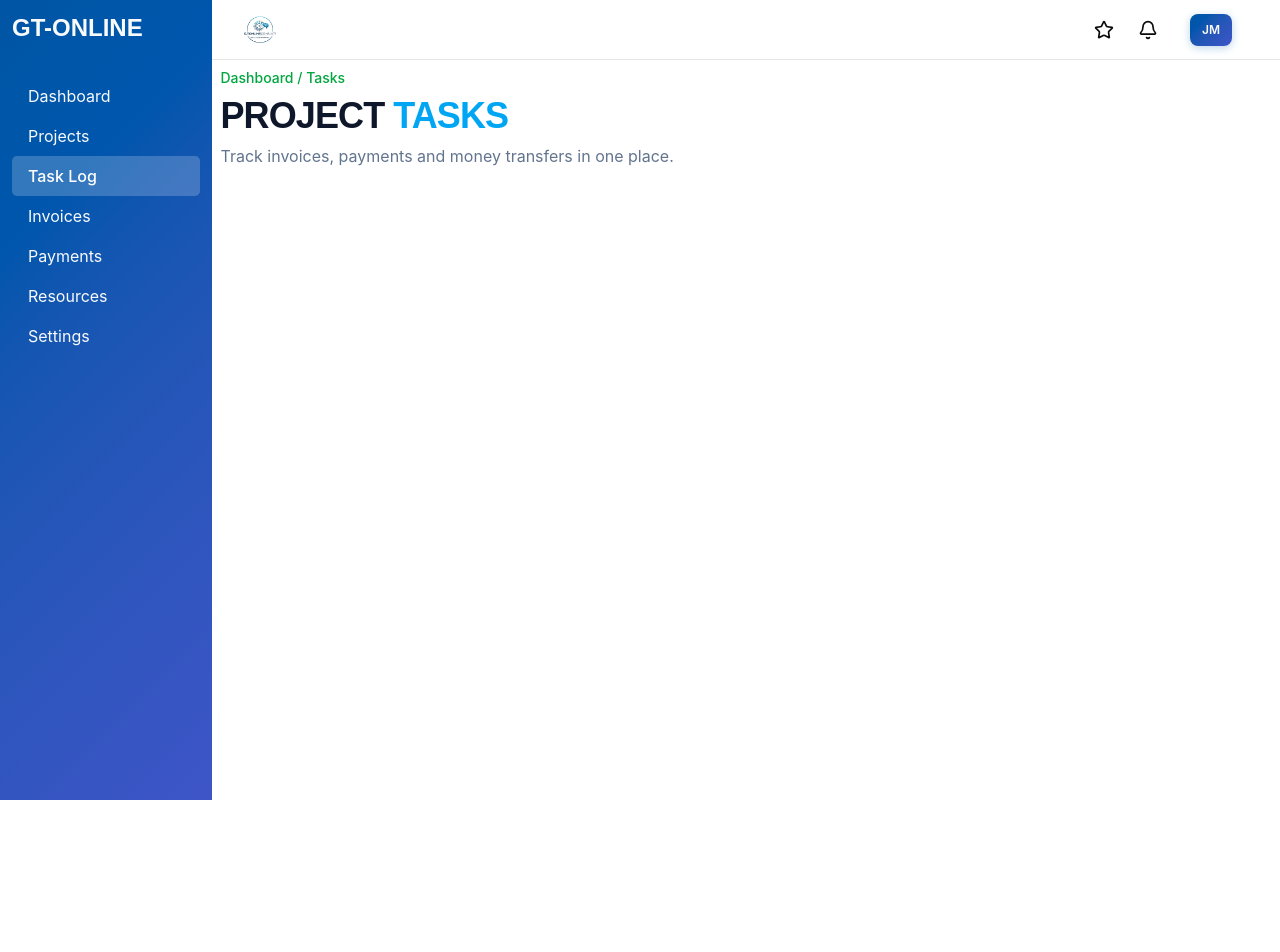
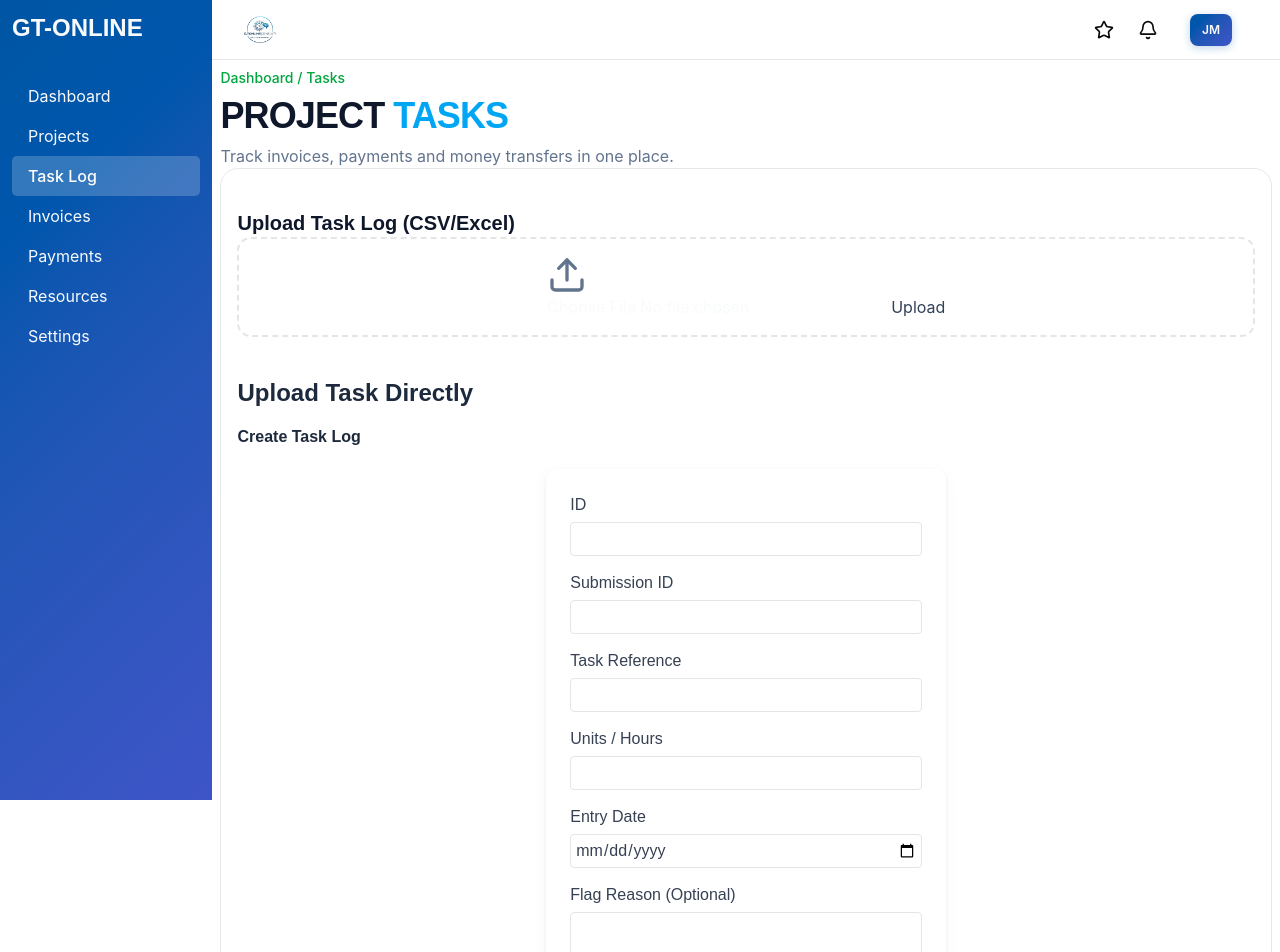
Before and after one commit to arribion/mini-invoice, a React (Vite) app in the folder client/: page /client/tasks in a window 1280 px wide. Shown: the top 952 px of the page. Before the commit the page ends 800 px from the top, so only its background shows below. Built offline with nearby package versions, Linux system fonts and the light colour scheme; no server answers.

Commit message:
updated client task route

```diff
--- a/client/package.json
+++ b/client/package.json
@@ -63,6 +63,7 @@
     "tailwind-merge": "^3.6.0",
     "tw-animate-css": "^1.4.0",
     "vaul": "^1.1.2",
+    "yup": "^1.7.1",
     "zod": "^4.4.3"
   },
   "devDependencies": {
--- a/client/src/components/HeroSection.tsx
+++ b/client/src/components/HeroSection.tsx
@@ -12,12 +12,10 @@ export function HeroSection() {
         backgroundSize: "cover",
         backgroundPosition: "center",
       }}>
-      {/* 1. REMOVED THE SOLID bg-sky-500 DIV THAT WAS BLOCKING THE IMAGE */}
-      {/* 2. OPTIONAL: Keep the gradient overlay, but ensure it uses opacity (e.g., bg-opacity-50) so the image peeks through */}
       <div className="absolute inset-0 bg-sky-950/70" />
 
       <div className="relative mx-auto max-w-7xl px-4 pb-24 sm:px-6 sm:py-32 lg:px-8 lg:py-40">
-        <div className="mx-auto max-w-3xl text-center">
+        <div className="mx-auto max-w-3xl sm:mt-[15em] text-center">
           <h1 className="text-4xl font-extrabold tracking-tight text-primary-foreground sm:text-5xl lg:text-6xl leading-[1.1]">
             GT ONLINE CONSULTANTS
           </h1>
--- a/client/src/components/SettingsOverview.tsx
+++ b/client/src/components/SettingsOverview.tsx
@@ -2,7 +2,7 @@
 export function SettingsOverview() {
   return (
     <>
-      <article>
+      <article className="bg-white shadow-card p-4 rounded-[15px] border text-slate-950">
         <div>
           <h1>Personal Information</h1>
           <p>Update your bio</p>
--- /dev/null
+++ b/client/src/components/client/ExcelPreview.tsx
@@ -0,0 +1,9 @@
+// import React from 'react'
+
+const ExcelPreview = () => {
+  return (
+    <div>ExcelPreview</div>
+  )
+}
+
+export default ExcelPreview
--- /dev/null
+++ b/client/src/components/client/TaskForm.tsx
@@ -0,0 +1,156 @@
+// import React from "react";
+import { useForm } from "react-hook-form";
+import { yupResolver } from "@hookform/resolvers/yup";
+import * as yup from "yup";
+
+// Validation Schema
+const schema = yup.object().shape({
+  id: yup.string().required("ID is required"),
+  submission_id: yup.string().required("Submission ID is required"),
+  task_ref: yup.string().required("Task Reference is required"),
+  units_hours: yup
+    .number()
+    .typeError("Must be a number")
+    .positive("Must be greater than 0")
+    .required("Units/Hours is required"),
+  entry_date: yup
+    .date()
+    .typeError("Invalid date")
+    .required("Entry date is required"),
+  flag_reason: yup.string().optional(),
+});
+
+const TaskForm = () => {
+  const {
+    register,
+    handleSubmit,
+    formState: { errors },
+    reset,
+  } = useForm({
+    resolver: yupResolver(schema),
+  });
+
+  const onSubmit = (data: any) => {
+    console.log("Form Submitted Successfully:", data);
+    reset();
+  };
+
+  return (
+    <div
+      style={{
+        maxWidth: "400px",
+        margin: "20px auto",
+        fontFamily: "sans-serif",
+      }}>
+      <form onSubmit={handleSubmit(onSubmit)} noValidate className="text-gray-700 shadow-card p-6 rounded-lg bg-white">
+        {/* ID Field */}
+        <div style={{ marginBottom: "15px" }}>
+          <label style={{ display: "block", marginBottom: "5px" }}>ID</label>
+          <input
+            type="text"
+            {...register("id")}
+            className="border rounded p-1 w-full"
+          />
+          {errors.id && (
+            <p style={{ color: "red", fontSize: "12px", margin: "5px 0 0" }}>
+              {errors.id.message}
+            </p>
+          )}
+        </div>
+
+        {/* Submission ID Field */}
+        <div style={{ marginBottom: "15px" }}>
+          <label style={{ display: "block", marginBottom: "5px" }}>
+            Submission ID
+          </label>
+          <input
+            type="text"
+            {...register("submission_id")}
+           className="border rounded p-1 w-full"
+          />
+          {errors.submission_id && (
+            <p style={{ color: "red", fontSize: "12px", margin: "5px 0 0" }}>
+              {errors.submission_id.message}
+            </p>
+          )}
+        </div>
+
+        {/* Task Reference Field */}
+        <div style={{ marginBottom: "15px" }}>
+          <label style={{ display: "block", marginBottom: "5px" }}>
+            Task Reference
+          </label>
+          <input
+            type="text"
+            {...register("task_ref")}
+           className="border rounded p-1 w-full"
+          />
+          {errors.task_ref && (
+            <p style={{ color: "red", fontSize: "12px", margin: "5px 0 0" }}>
+              {errors.task_ref.message}
+            </p>
+          )}
+        </div>
+
+        {/* Units / Hours Field */}
+        <div style={{ marginBottom: "15px" }}>
+          <label style={{ display: "block", marginBottom: "5px" }}>
+            Units / Hours
+          </label>
+          <input
+            type="number"
+            step="0.1"
+            {...register("units_hours")}
+           className="border rounded p-1 w-full"
+          />
+          {errors.units_hours && (
+            <p style={{ color: "red", fontSize: "12px", margin: "5px 0 0" }}>
+              {errors.units_hours.message}
+            </p>
+          )}
+        </div>
+
+        {/* Entry Date Field */}
+        <div style={{ marginBottom: "15px" }}>
+          <label style={{ display: "block", marginBottom: "5px" }}>
+            Entry Date
+          </label>
+          <input
+            type="date"
+            {...register("entry_date")}
+            className="border rounded p-1 w-full"
+          />
+          {errors.entry_date && (
+            <p style={{ color: "red", fontSize: "12px", margin: "5px 0 0" }}>
+              {errors.entry_date.message}
+            </p>
+          )}
+        </div>
+
+        {/* Flag Reason Field */}
+        <div style={{ marginBottom: "15px" }}>
+          <label style={{ display: "block", marginBottom: "5px" }}>
+            Flag Reason (Optional)
+          </label>
+          <textarea
+            {...register("flag_reason")}
+           className="w-full p-2 border rounded"
+          />
+          {errors.flag_reason && (
+            <p style={{ color: "red", fontSize: "12px", margin: "5px 0 0" }}>
+              {errors.flag_reason.message}
+            </p>
+          )}
+        </div>
+
+        <button
+          type="submit"
+          className="bg-sky-500 w-full text-white py-2 px-4 rounded hover:bg-sky-600 transition">
+          Submit Log
+        </button>
+      </form>
+    </div>
+  );
+};
+
+export default TaskForm;
--- /dev/null
+++ b/client/src/components/client/TaskLogExcelUpload.tsx
@@ -0,0 +1,27 @@
+import { Upload } from 'lucide-react';
+
+const TaskLogExcelUpload = () => {
+  return (
+    <article>
+      <h1 className="text-xl font-bold text-slate-900">
+        Upload Task Log (CSV/Excel)
+      </h1>
+      <form className="border-2 border-dashed p-4 rounded-xl flex justify-center">
+        <div>
+          <Upload className="w-10 h-10 text-slate-500" />
+          <input
+            type="file"
+            accept=".csv, application/vnd.openxmlformats-officedocument.spreadsheetml.sheet, application/vnd.ms-excel"
+          />
+          <button
+            type="submit"
+            className="text-slate-700">
+            Upload
+          </button>
+        </div>
+      </form>
+    </article>
+  );
+}
+
+export default TaskLogExcelUpload
--- a/client/src/routes/client/Tasks.tsx
+++ b/client/src/routes/client/Tasks.tsx
@@ -1,13 +1,12 @@
-// import React from 'react'
+import TaskForm from "../../components/client/TaskForm";
+import TaskLogExcelUpload from "../../components/client/TaskLogExcelUpload";
 
 const Tasks = () => {
   return (
-    <div className='p-2'>
+    <div className="p-2">
       {" "}
       <div>
-        <p className="text-sm font-medium text-green-600">
-          Dashboard / Tasks
-        </p>
+        <p className="text-sm font-medium text-green-600">Dashboard / Tasks</p>
 
         <h1 className="mt-2 text-4xl font-bold tracking-tight text-slate-900">
           PROJECT <span className="text-sky-500">TASKS</span>
@@ -16,11 +15,15 @@ const Tasks = () => {
         <p className="mt-2 text-slate-500">
           Track invoices, payments and money transfers in one place.
         </p>
-          </div>
-
-          <section>
-
-          </section>
+      </div>
+      <section className="min-h-[80.8vh] border rounded-2xl border-gray-200 px-4 py-10">
+        <TaskLogExcelUpload />
+        <article className="mt-10">
+          <h1 className="text-2xl font-bold text-slate-800">Upload Task Directly</h1>
+          <h2 className="text-slate-800 my-4  font-bold">Create Task Log</h2>
+          <TaskForm />
+        </article>
+      </section>
     </div>
   );
 }
```
Also changed, not shown: 2 other files (tests, documents, lock files or other folders).
